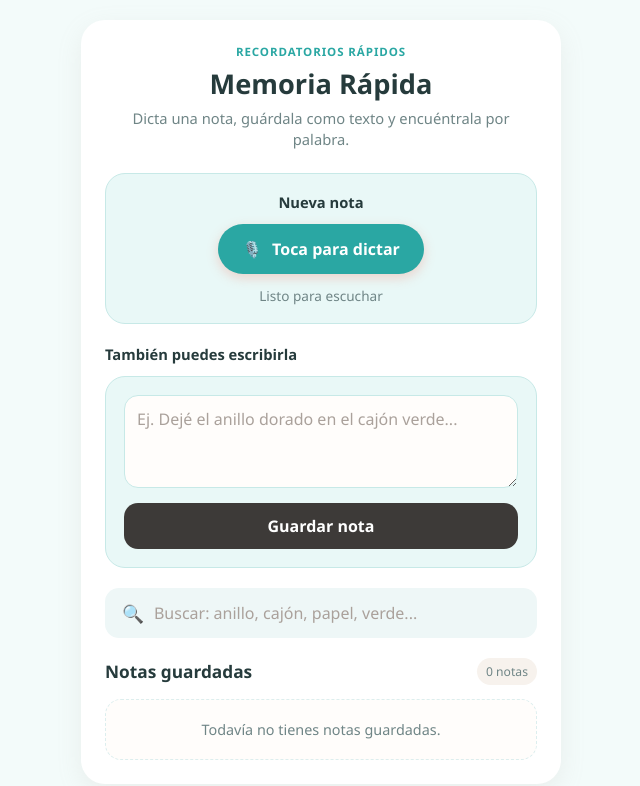
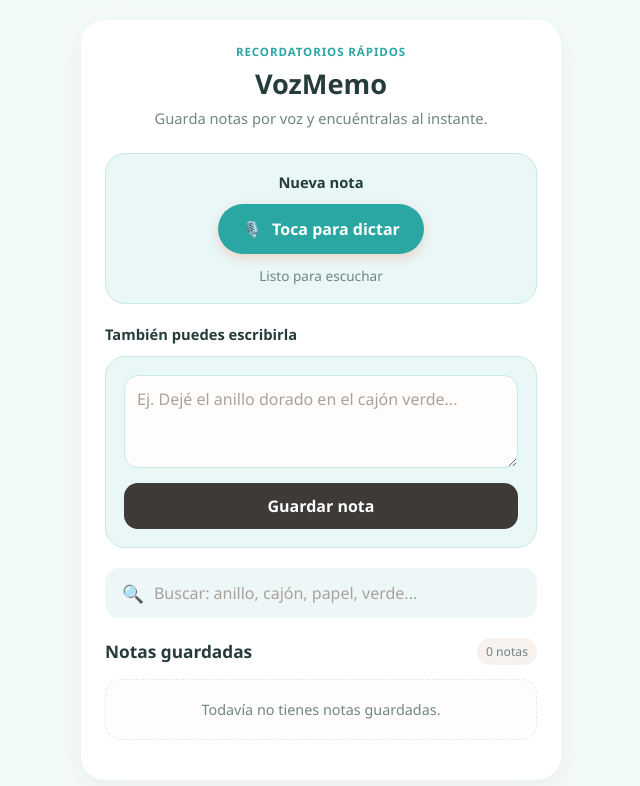
Before and after one commit to sandysarmiento-max/memoria-rapida, a plain HTML site: page index.html in a window 1280 px wide. Shown: the whole page, without its empty margins (319-959 px from the left). Drawn offline with Linux system fonts and the light colour scheme.

Commit message:
Update index.html

```diff
--- a/index.html
+++ b/index.html
@@ -3,16 +3,16 @@
 <head>
   <meta charset="UTF-8">
   <meta name="viewport" content="width=device-width, initial-scale=1.0">
-  <title>Memoria Rápida · Recordatorios por voz</title>
-  <link rel="stylesheet" href="style.css">
+  <title>VozMemo · Notas por voz</title>
+  <link rel="stylesheet" href="style.css?v=2">
 </head>
 <body>
 
   <main class="app-container">
     <header class="app-header">
       <p class="eyebrow">Recordatorios rápidos</p>
-      <h1>Memoria Rápida</h1>
-      <p>Dicta una nota, guárdala como texto y encuéntrala por palabra.</p>
+      <h1>VozMemo</h1>
+      <p>Guarda notas por voz y encuéntralas al instante.</p>
     </header>
 
     <section class="recording-section" aria-labelledby="recordTitle">
```
